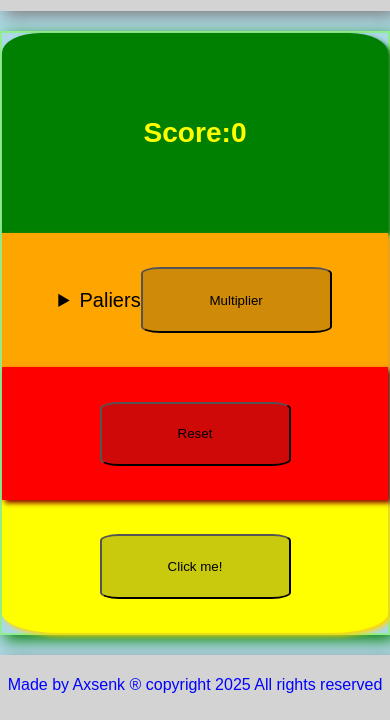
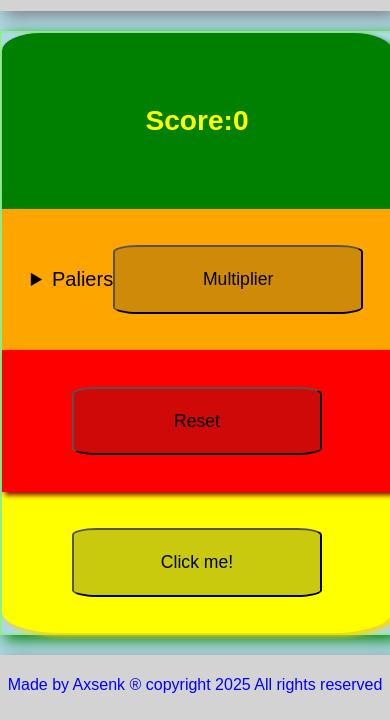
Before and after one commit to axsenk/clicker, a plain HTML site: page index.html in a window 390 px wide. Shown: the part 126-846 px from the top of the page. Drawn offline with Linux system fonts and the light colour scheme.

Commit message:
modified button shape

```diff
--- a/style.css
+++ b/style.css
@@ -21,8 +21,9 @@ header{
     margin-right:0;
     display: grid;
     border: 2px solid lightgreen;
-    width: max;
-    height: 600px;
+    width: 100%;
+    max-width:500px;
+    min-height: 600px;
     grid-template-areas: "score score"
                          "multiplier multiplier"
                             "reset reset"
@@ -31,7 +32,6 @@ header{
 }
 .score{
     grid-area: score;
-    span: 2;
     font-size: 24px;
     border: 2px solid green;
     background-color: green;
@@ -55,7 +55,11 @@ header{
     border-radius: 0 0 15% 15%;
 }
 .clk{
-    width: 50%;
+    width: 70%;
+    max-width:250px;
+    min-width:120px;
+    padding:0.8em 1.2em;
+    font-size:1.1rem;
     height: 50%;
     background-color: rgb(201, 201, 13);
     border-radius: 10%;
@@ -86,8 +90,12 @@ header{
     box-shadow: 3px 3px 5px darkorange;
 }
 .mlp{
-    width: 50%;
-    height: 50%;
+    width: 70%;
+    max-width:250px;
+    min-width:120px;
+    padding:0.8em 1.2em;
+    font-size:1.1rem;
+    height:50%;
     background-color: rgb(207, 138, 8);
     border-radius: 10%;
 }
@@ -117,7 +125,11 @@ header{
     box-shadow: 3px 3px 5px darkred;
 }
 .rst{
-    width: 50%;
+    width: 70%;
+    max-width:250px;
+    min-width:120px;
+    padding:0.8em 1.2em;
+    font-size:1.1rem;
     height: 50%;
     background-color: rgb(207, 8, 8);
     border-radius: 10%;
@@ -163,24 +175,21 @@ header{
     margin-bottom: 20px;
 }
 .clicker{
-    margin-left: auto;
-    margin-right: auto;
     margin-bottom: 50px;
     margin-top: 20px;
     display: grid;
     border: 2px solid lightgreen;
-    width: 500px;
-    height: 800px;
+    width:90%;
+    max-width: 500px;
+    min-height: 800px;
     grid-template-areas: "score score"
                          "reset multiplier"
                          "button button";
     box-shadow: 5px 5px 15px green;
     border-radius: 10%;
-    padding: auto;
 }
 .score{
     grid-area: score;
-    span: 2;
     font-size: 24px;
     border: 2px solid green;
     background-color: green;
@@ -257,7 +266,6 @@ header{
 }
 .reset{
     grid-area: reset;
-    span:2;
     font-size: 20px;
     border: 2px solid red;
     background-color: red;
@@ -276,7 +284,6 @@ header{
 }
 .reset:hover{
     grid-area: reset;
-    span:2;
     font-size: 20px;
     border: 2px solid red;
     background-color: red;
```
